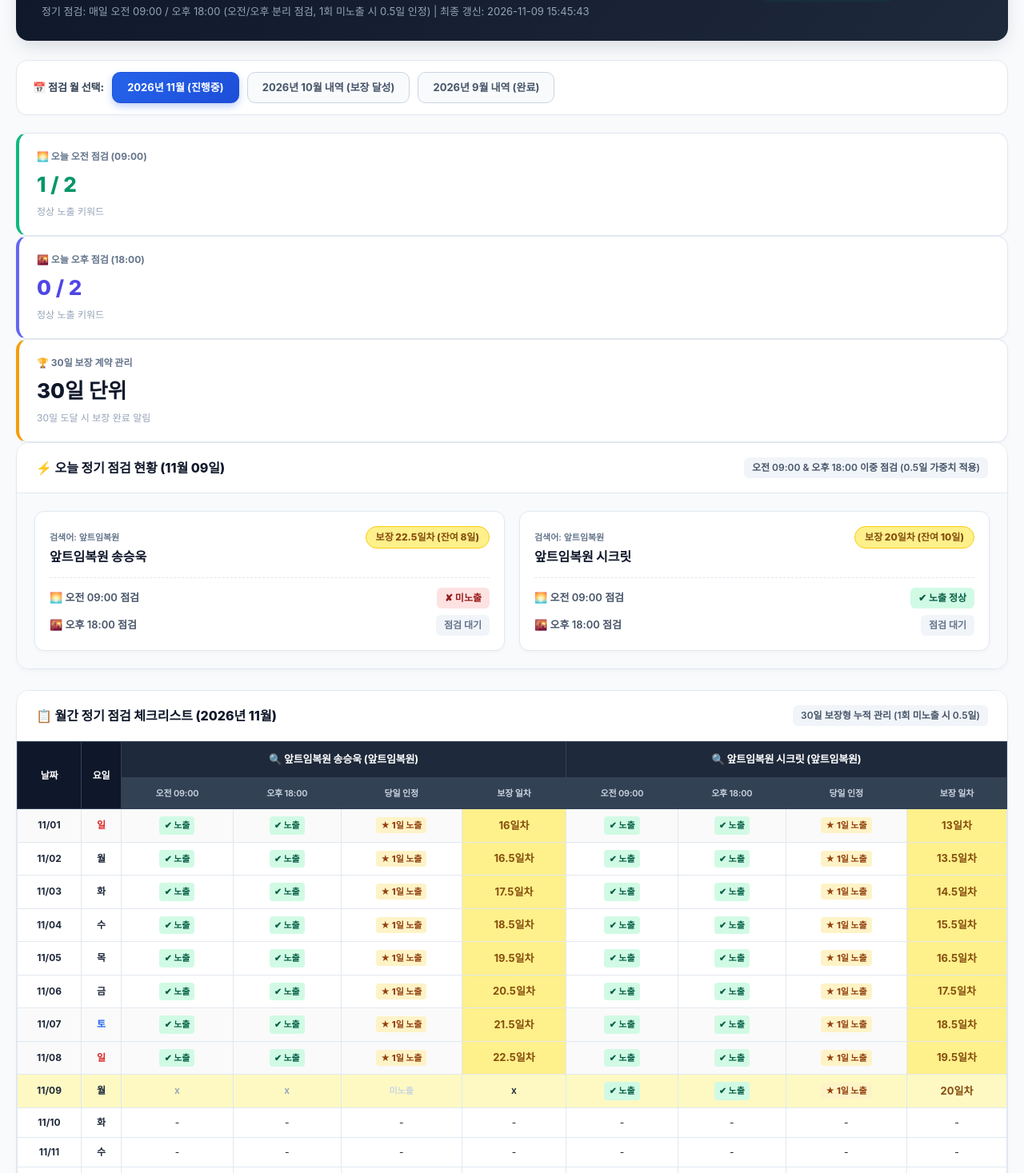
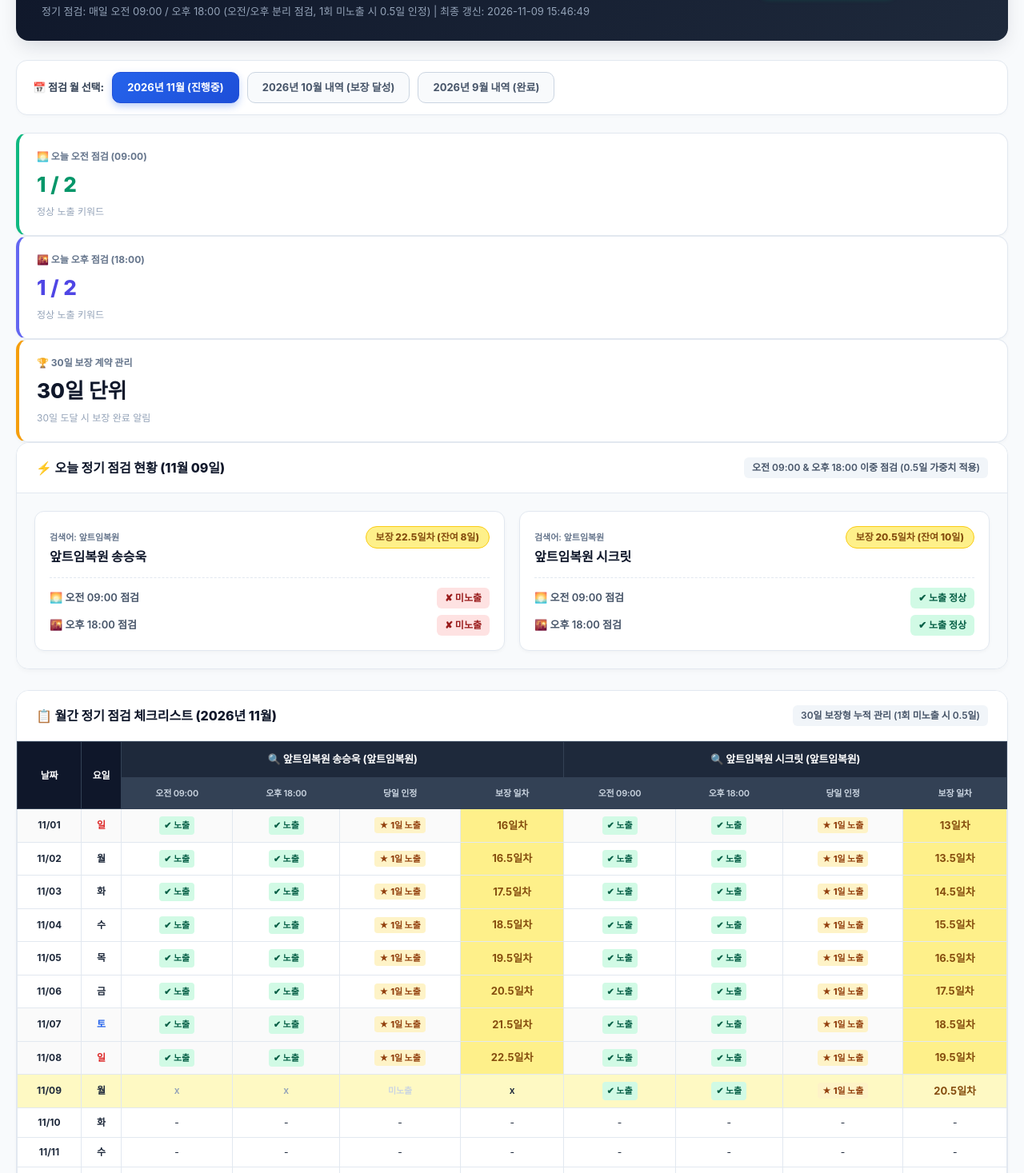
Before and after one commit to bridge3353/hospital-checklist, a plain HTML site: page secret/index.html in a window 1280 px wide. Shown: the part 123-1590 px from the top of the page at 80% size. Drawn offline with Linux system fonts and the light colour scheme.

Commit message:
Auto Update: 2026-11-09 15:46:49

```diff
--- a/secret/index.html
+++ b/secret/index.html
@@ -245,7 +245,7 @@
                     <span class="badge-live">30일 보장 실시간 관제</span>
                 </div>
                 <h1>🎥 시크릿성형외과 유튜브 자동완성 실시간 모니터링 관제센터</h1>
-                <p>정기 점검: 매일 오전 09:00 / 오후 18:00 (오전/오후 분리 점검, 1회 미노출 시 0.5일 인정)  |  최종 갱신: 2026-11-09 15:45:43</p>
+                <p>정기 점검: 매일 오전 09:00 / 오후 18:00 (오전/오후 분리 점검, 1회 미노출 시 0.5일 인정)  |  최종 갱신: 2026-11-09 15:46:49</p>
             </div>
             <div class="btn-group">
 
@@ -272,7 +272,7 @@
             </div>
             <div class="kpi-card" style="border-left: 4px solid #6366F1;">
                 <div class="kpi-title">🌇 오늘 오후 점검 (18:00)</div>
-                <div class="kpi-value" style="color: #4F46E5;">0 / 2</div>
+                <div class="kpi-value" style="color: #4F46E5;">1 / 2</div>
                 <div class="kpi-sub">정상 노출 키워드</div>
             </div>
             <div class="kpi-card" style="border-left: 4px solid #F59E0B;">
@@ -306,7 +306,7 @@
                 </div>
                 <div class="slot-item">
                     <span class="slot-label">🌇 오후 18:00 점검</span>
-                    <span class="slot-badge wait">점검 대기</span>
+                    <span class="slot-badge fail">✘ 미노출</span>
                 </div>
             </div>
         </div>
@@ -317,7 +317,7 @@
                     <span class="today-kw-query">검색어: 앞트임복원</span>
                     <h3 class="today-kw-title">앞트임복원 시크릿</h3>
                 </div>
-                <span class="badge-contract-day">보장 20일차 (잔여 10일)</span>
+                <span class="badge-contract-day">보장 20.5일차 (잔여 10일)</span>
             </div>
             <div class="today-card-slots">
                 <div class="slot-item">
@@ -326,7 +326,7 @@
                 </div>
                 <div class="slot-item">
                     <span class="slot-label">🌇 오후 18:00 점검</span>
-                    <span class="slot-badge wait">점검 대기</span>
+                    <span class="slot-badge ok">✔ 노출 정상</span>
                 </div>
             </div>
         </div>
@@ -366,7 +366,7 @@
 <tr><td><strong>11/06</strong></td><td><strong>금</strong></td><td><span class="badge-ok">✔ 노출</span></td><td><span class="badge-ok">✔ 노출</span></td><td><span class="badge-judge-ok">★ 1일 노출</span></td><td class="cell-yellow-badge"><strong>20.5일차</strong></td><td><span class="badge-ok">✔ 노출</span></td><td><span class="badge-ok">✔ 노출</span></td><td><span class="badge-judge-ok">★ 1일 노출</span></td><td class="cell-yellow-badge"><strong>17.5일차</strong></td></tr>
 <tr class="weekend-row"><td><strong>11/07</strong></td><td style="color: #2563EB;"><strong>토</strong></td><td><span class="badge-ok">✔ 노출</span></td><td><span class="badge-ok">✔ 노출</span></td><td><span class="badge-judge-ok">★ 1일 노출</span></td><td class="cell-yellow-badge"><strong>21.5일차</strong></td><td><span class="badge-ok">✔ 노출</span></td><td><span class="badge-ok">✔ 노출</span></td><td><span class="badge-judge-ok">★ 1일 노출</span></td><td class="cell-yellow-badge"><strong>18.5일차</strong></td></tr>
 <tr class="weekend-row"><td><strong>11/08</strong></td><td style="color: #DC2626;"><strong>일</strong></td><td><span class="badge-ok">✔ 노출</span></td><td><span class="badge-ok">✔ 노출</span></td><td><span class="badge-judge-ok">★ 1일 노출</span></td><td class="cell-yellow-badge"><strong>22.5일차</strong></td><td><span class="badge-ok">✔ 노출</span></td><td><span class="badge-ok">✔ 노출</span></td><td><span class="badge-judge-ok">★ 1일 노출</span></td><td class="cell-yellow-badge"><strong>19.5일차</strong></td></tr>
-<tr class="today-row"><td><strong>11/09</strong></td><td><strong>월</strong></td><td><span class="badge-fail">x</span></td><td><span class="badge-fail">x</span></td><td><span class="badge-judge-fail">미노출</span></td><td class="cell-unexposed">x</td><td><span class="badge-ok">✔ 노출</span></td><td><span class="badge-ok">✔ 노출</span></td><td><span class="badge-judge-ok">★ 1일 노출</span></td><td class="cell-yellow-badge"><strong>20일차</strong></td></tr>
+<tr class="today-row"><td><strong>11/09</strong></td><td><strong>월</strong></td><td><span class="badge-fail">x</span></td><td><span class="badge-fail">x</span></td><td><span class="badge-judge-fail">미노출</span></td><td class="cell-unexposed">x</td><td><span class="badge-ok">✔ 노출</span></td><td><span class="badge-ok">✔ 노출</span></td><td><span class="badge-judge-ok">★ 1일 노출</span></td><td class="cell-yellow-badge"><strong>20.5일차</strong></td></tr>
 <tr><td><strong>11/10</strong></td><td><strong>화</strong></td><td class="cell-future">-</td><td class="cell-future">-</td><td class="cell-future">-</td><td class="cell-future">-</td><td class="cell-future">-</td><td class="cell-future">-</td><td class="cell-future">-</td><td class="cell-future">-</td></tr>
 <tr><td><strong>11/11</strong></td><td><strong>수</strong></td><td class="cell-future">-</td><td class="cell-future">-</td><td class="cell-future">-</td><td class="cell-future">-</td><td class="cell-future">-</td><td class="cell-future">-</td><td class="cell-future">-</td><td class="cell-future">-</td></tr>
 <tr><td><strong>11/12</strong></td><td><strong>목</strong></td><td class="cell-future">-</td><td class="cell-future">-</td><td class="cell-future">-</td><td class="cell-future">-</td><td class="cell-future">-</td><td class="cell-future">-</td><td class="cell-future">-</td><td class="cell-future">-</td></tr>
@@ -390,7 +390,7 @@
 <tr><td><strong>11/30</strong></td><td><strong>월</strong></td><td class="cell-future">-</td><td class="cell-future">-</td><td class="cell-future">-</td><td class="cell-future">-</td><td class="cell-future">-</td><td class="cell-future">-</td><td class="cell-future">-</td><td class="cell-future">-</td></tr>
 
                         <tr style="background-color: #F8FAFC; border-top: 2px solid #CBD5E1;">
-                            <td><strong>30일 보장 현황</strong></td><td>-</td><td colspan="4" class="cell-summary">현재 <strong>22.5일</strong> / 30일 보장 (잔여 <strong>8일</strong>)</td><td colspan="4" class="cell-summary">현재 <strong>20일</strong> / 30일 보장 (잔여 <strong>10일</strong>)</td>
+                            <td><strong>30일 보장 현황</strong></td><td>-</td><td colspan="4" class="cell-summary">현재 <strong>22.5일</strong> / 30일 보장 (잔여 <strong>8일</strong>)</td><td colspan="4" class="cell-summary">현재 <strong>20.5일</strong> / 30일 보장 (잔여 <strong>10일</strong>)</td>
                         </tr>
                     </tbody>
                 </table>
```
Also changed, not shown: oho/index.html (+1 -1 lines), oho/nov.html (+8 -8 lines), oho/oct.html (+1 -1 lines), oho/sep.html (+1 -1 lines), secret/nov.html (+7 -7 lines), secret/oct.html (+1 -1 lines), secret/sep.html (+1 -1 lines).
